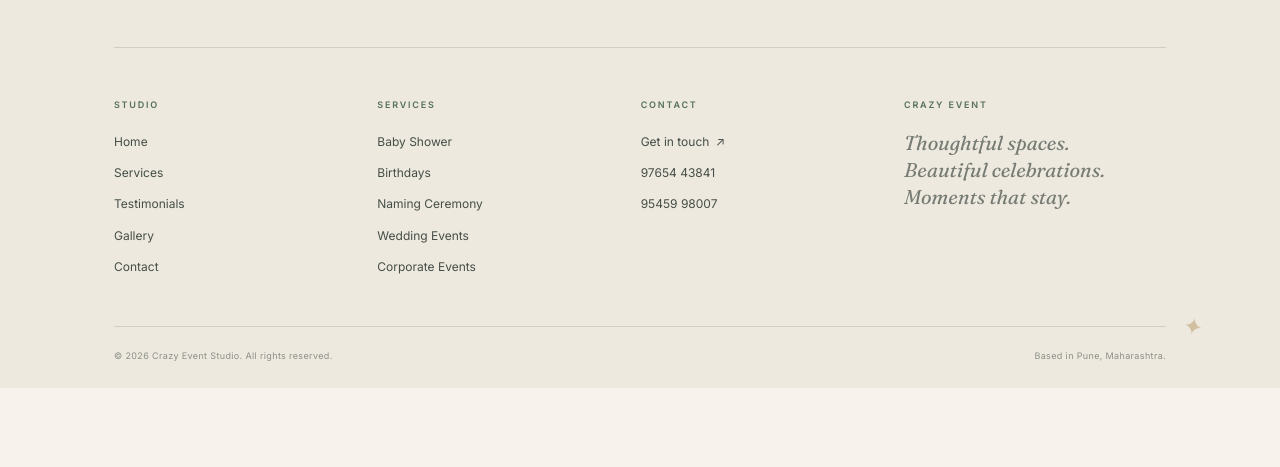
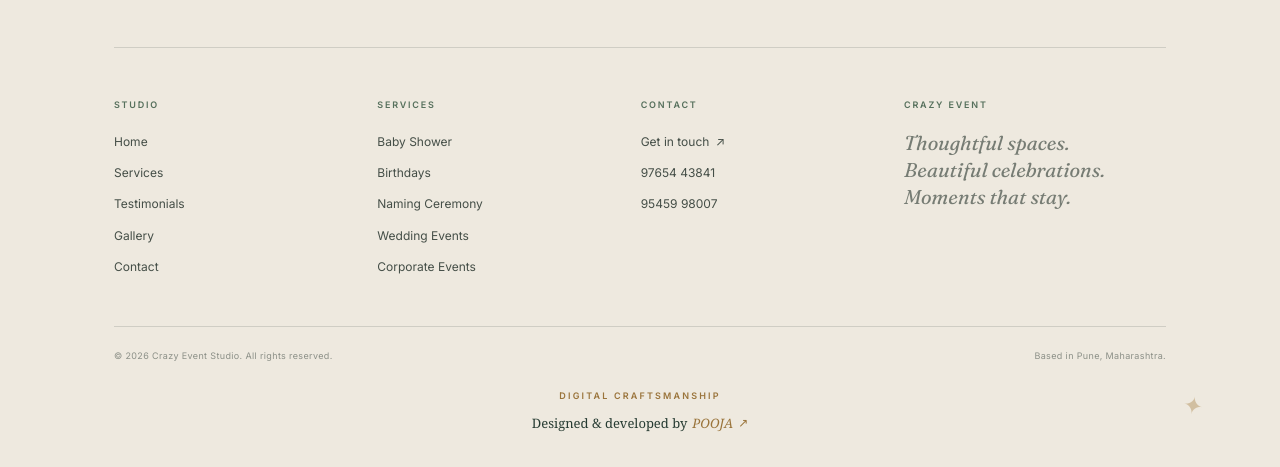
Before and after one commit to Pooja-bot07/crazy-event, a plain HTML site: page contact.html in a window 1280 px wide. Shown: the part 1628-2095 px from the top of the page. Before the commit the page ends 2016 px from the top, so only its background shows below. Drawn offline with Linux system fonts and the light colour scheme.

Commit message:
Add developer credit to website pages

```diff
--- a/contact.html
+++ b/contact.html
@@ -428,7 +428,25 @@
             </span>
 
         </div>
+ <div class="footer-credit">
 
+            <span class="footer-credit-label">
+                DIGITAL CRAFTSMANSHIP
+            </span>
+
+            <a
+                href="https://pooja-bot07.github.io/pooja-portfolio/"
+                target="_blank"
+                rel="noopener noreferrer"
+                class="footer-credit-link"
+                aria-label="Designed and developed by Pooja. Visit her portfolio."
+            >
+                Designed &amp; developed by
+                <span class="footer-credit-name">POOJA</span>
+                <span class="footer-credit-arrow" aria-hidden="true">↗</span>
+            </a>
+
+        </div>
     </div>
 </footer>
 
```
Also changed, not shown: gallery.html (+18 -0 lines), services.html (+18 -0 lines).
